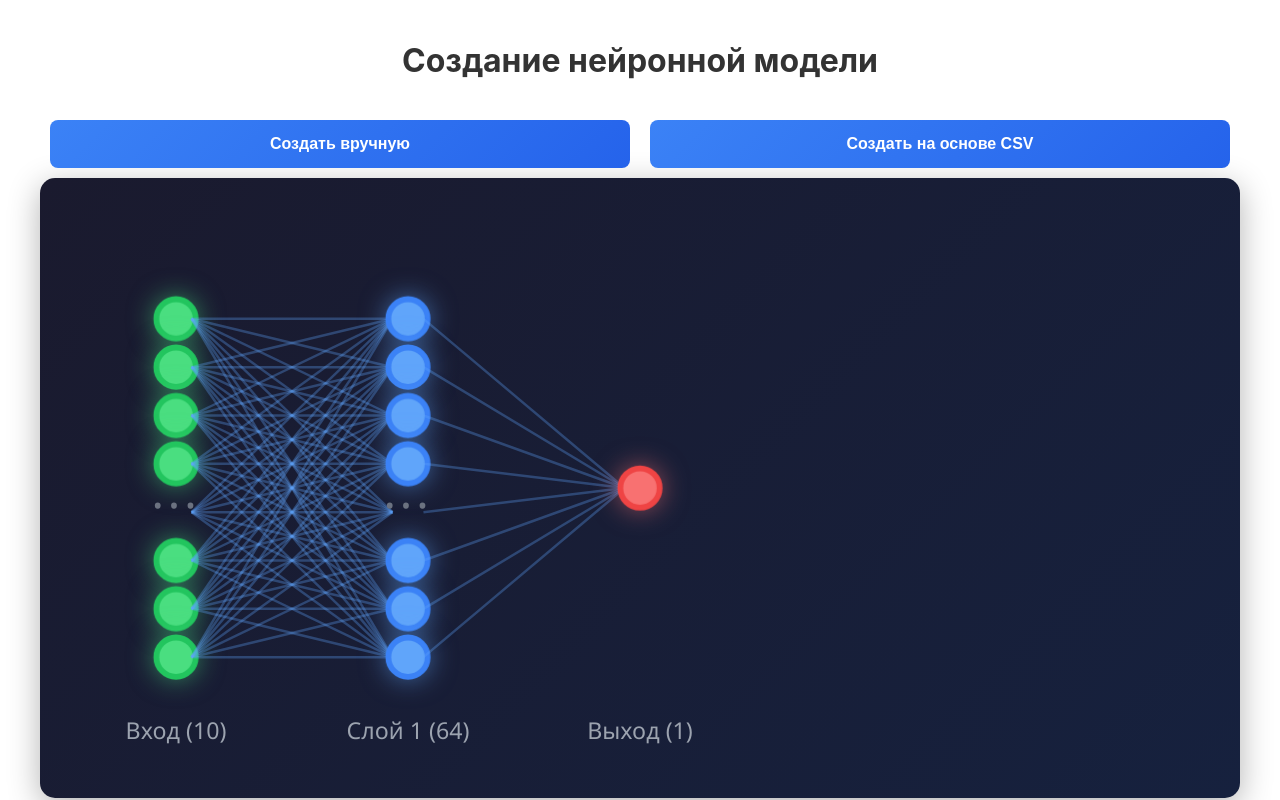
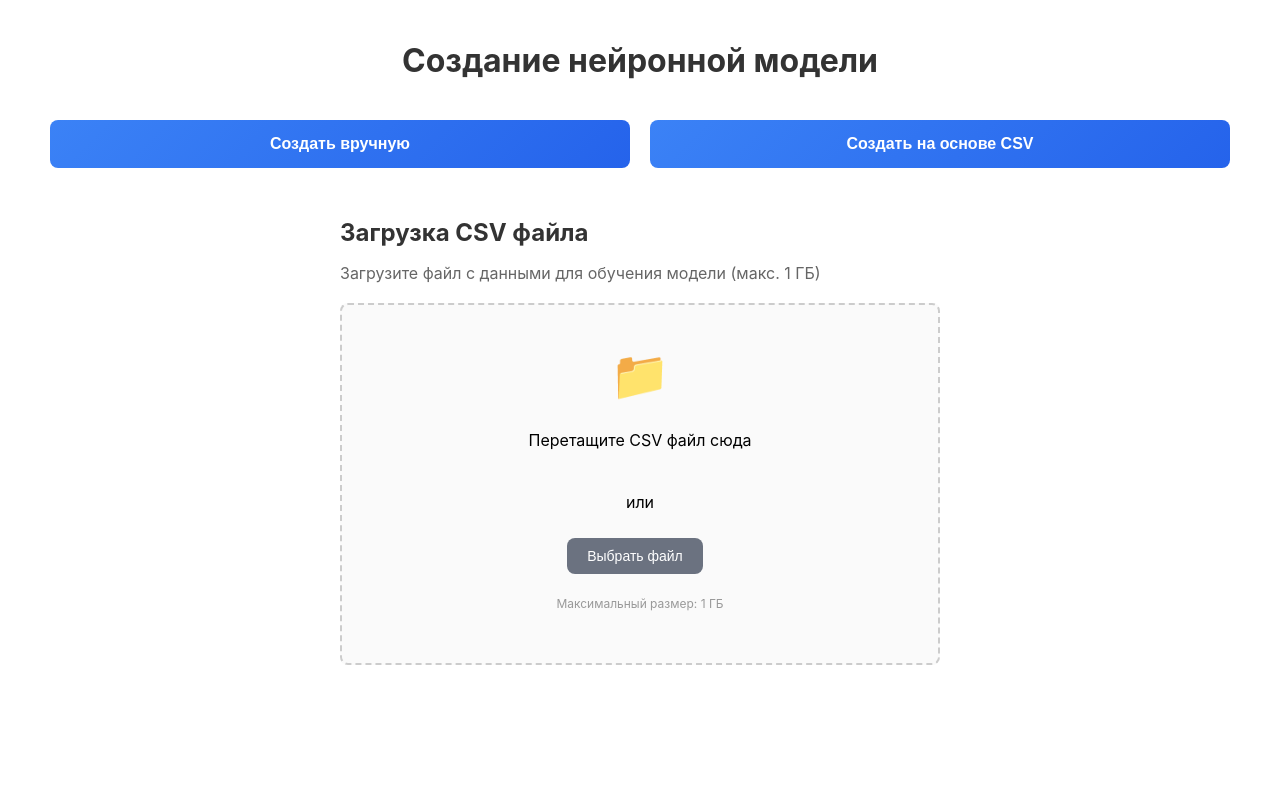
Before and after one commit to Tihohod2000/Neural_model_training_service, a React (Create React App) app in the folder frontend/: page / in a window 1280 px wide. Shown: the top 800 px of the page. Built offline with nearby package versions, Linux system fonts and the light colour scheme.

Commit message:
Update BuildModels.js

```diff
--- a/frontend/src/pages/BuildModels.js
+++ b/frontend/src/pages/BuildModels.js
@@ -16,7 +16,7 @@ function BuildModels() {
   const [loading, setLoading] = useState(false);
   const [result, setResult] = useState(null);
   const [error, setError] = useState(null);
-  const [currentPages, setCurrentPages] = useState(0);
+  const [currentPages, setCurrentPages] = useState(1);
   const [csvFile, setCsvFile] = useState(null);
   const [selectedColumns, setSelectedColumns] = useState({
     features: [],
```
